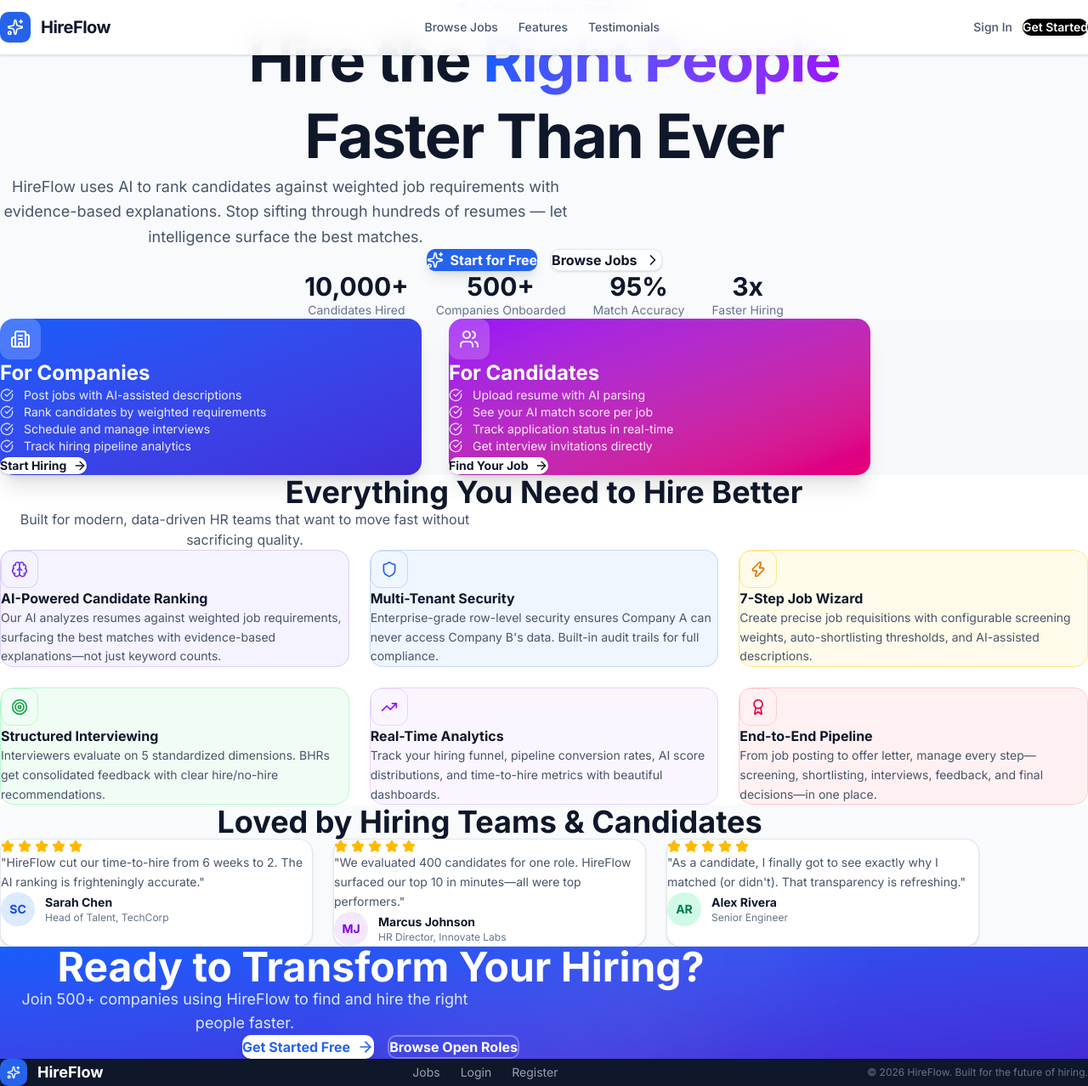
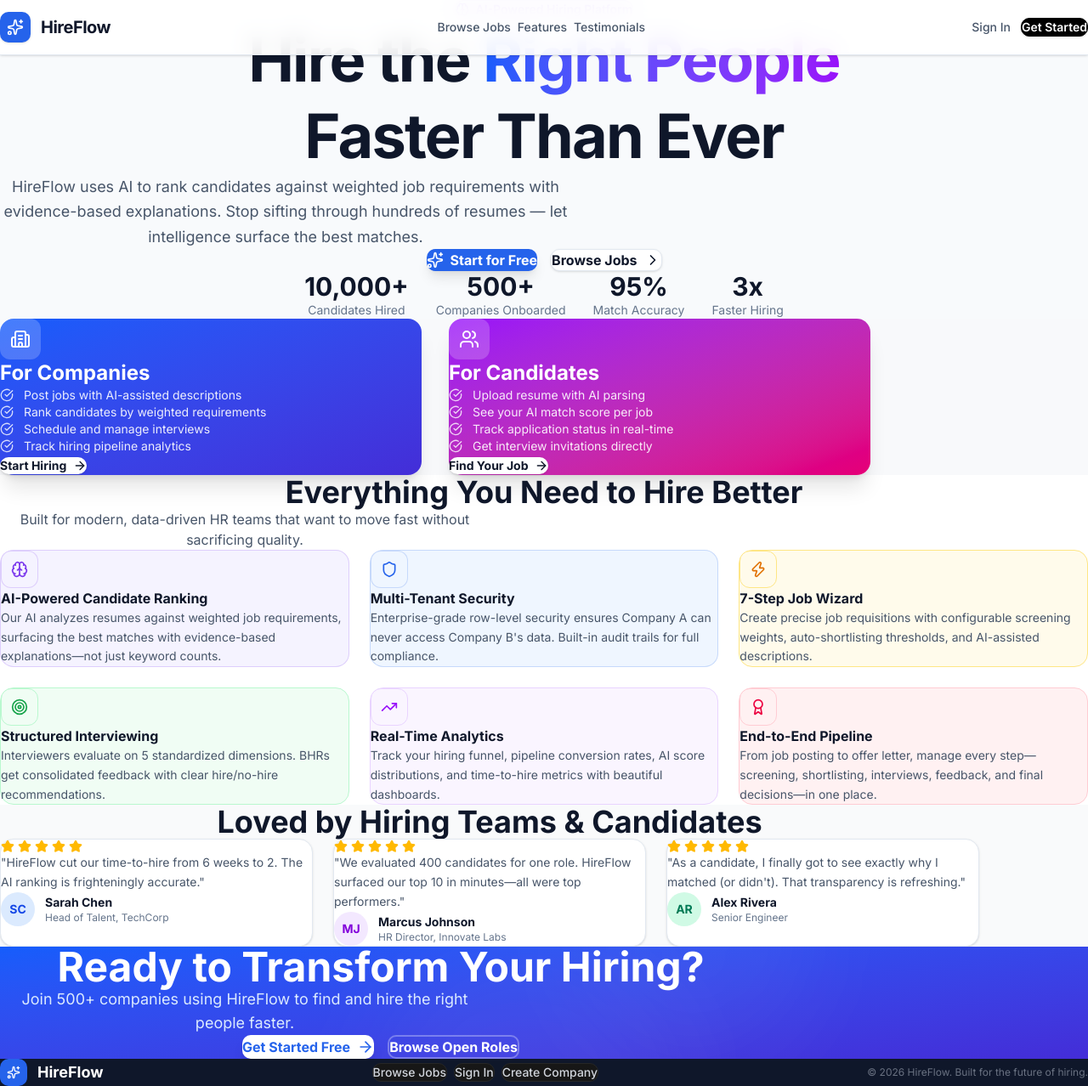
Before and after one commit to Mohit-Rocky-25/hireflow, a React (Vite) app: page / in a window 1280 px wide. Shown: the whole page at 85% size. Built offline with nearby package versions, Linux system fonts and the light colour scheme.

Commit message:
feat(ui): implement black header action buttons and active black states across header and footer

```diff
--- a/src/pages/LandingPage.tsx
+++ b/src/pages/LandingPage.tsx
@@ -124,27 +124,27 @@
             </div>
             <span className="text-xl font-bold text-foreground tracking-tight">HireFlow</span>
           </div>
-          <div className="hidden md:flex items-center gap-6">
-            <Link to="/jobs" className="text-sm font-medium text-secondary hover:text-foreground transition-colors">Browse Jobs</Link>
-            <a href="#features" className="text-sm font-medium text-secondary hover:text-foreground transition-colors">Features</a>
-            <a href="#testimonials" className="text-sm font-medium text-secondary hover:text-foreground transition-colors">Testimonials</a>
+          <div className="hidden md:flex items-center gap-2">
+            <Link to="/jobs" className="text-sm font-medium text-secondary hover:text-black hover:bg-gray-100 active:bg-black active:text-white px-3 py-1.5 rounded-[10px] transition-all">Browse Jobs</Link>
+            <a href="#features" className="text-sm font-medium text-secondary hover:text-black hover:bg-gray-100 active:bg-black active:text-white px-3 py-1.5 rounded-[10px] transition-all">Features</a>
+            <a href="#testimonials" className="text-sm font-medium text-secondary hover:text-black hover:bg-gray-100 active:bg-black active:text-white px-3 py-1.5 rounded-[10px] transition-all">Testimonials</a>
           </div>
           <div className="flex items-center gap-3">
             {isAuthenticated ? (
               <Link
                 to={getDashboardLink()}
-                className="flex items-center gap-2 px-4 py-2 bg-primary text-white text-sm font-semibold rounded-btn hover:bg-primary-hover transition-all shadow-sm"
+                className="flex items-center gap-2 px-5 py-2 bg-black text-white text-sm font-semibold rounded-[10px] hover:bg-neutral-900 active:bg-black border border-black shadow-sm transition-all active:scale-95"
               >
                 Go to Dashboard <ArrowRight className="w-4 h-4" />
               </Link>
             ) : (
               <>
-                <Link to="/login" className="px-4 py-2 text-sm font-medium text-secondary hover:text-foreground transition-colors">
+                <Link to="/login" className="px-4 py-2 text-sm font-medium text-secondary hover:text-white hover:bg-black active:bg-black active:text-white rounded-[10px] transition-all">
                   Sign In
                 </Link>
                 <Link
                   to="/register"
-                  className="px-5 py-2 bg-black-btn text-white text-sm font-semibold rounded-btn hover:bg-black-hover transition-all shadow-sm"
+                  className="px-5 py-2 bg-black text-white text-sm font-semibold rounded-[10px] hover:bg-neutral-900 active:bg-black border border-black shadow-sm transition-all active:scale-95"
                 >
                   Get Started
                 </Link>
@@ -326,10 +326,10 @@
               </div>
               <span className="text-white font-bold text-lg">HireFlow</span>
             </div>
-            <div className="flex gap-6 text-sm text-gray-400">
-              <Link to="/jobs" className="hover:text-white transition-colors">Jobs</Link>
-              <Link to="/login" className="hover:text-white transition-colors">Login</Link>
-              <Link to="/register" className="hover:text-white transition-colors">Register</Link>
+            <div className="flex flex-wrap gap-2 text-sm text-gray-400">
+              <Link to="/jobs" className="px-3.5 py-1.5 rounded-[10px] bg-neutral-900 text-gray-300 hover:text-white hover:bg-black active:bg-black active:text-white border border-neutral-800 transition-all font-medium">Browse Jobs</Link>
+              <Link to="/login" className="px-3.5 py-1.5 rounded-[10px] bg-neutral-900 text-gray-300 hover:text-white hover:bg-black active:bg-black active:text-white border border-neutral-800 transition-all font-medium">Sign In</Link>
+              <Link to="/register" className="px-3.5 py-1.5 rounded-[10px] bg-neutral-900 text-gray-300 hover:text-white hover:bg-black active:bg-black active:text-white border border-neutral-800 transition-all font-medium">Create Company</Link>
             </div>
             <p className="text-xs text-gray-500">© 2026 HireFlow. Built for the future of hiring.</p>
           </div>
--- a/src/pages/company/CandidateDetail.tsx
+++ b/src/pages/company/CandidateDetail.tsx
@@ -166,7 +166,7 @@
         <div className="flex items-center gap-2">
           <button
             onClick={() => setShowScheduleModal(true)}
-            className="inline-flex items-center gap-2 px-4 py-2 bg-primary text-white text-xs font-semibold rounded-btn hover:bg-primary-hover shadow-sm transition-all"
+            className="inline-flex items-center gap-2 px-4 py-2 bg-black hover:bg-neutral-900 active:bg-black text-white text-xs font-semibold rounded-[10px] border border-black shadow-sm transition-all active:scale-95"
           >
             <Calendar className="w-3.5 h-3.5" /> Schedule Interview
           </button>
```
Also changed, not shown: src/components/layout/TopHeader.tsx (+49 -10 lines).
